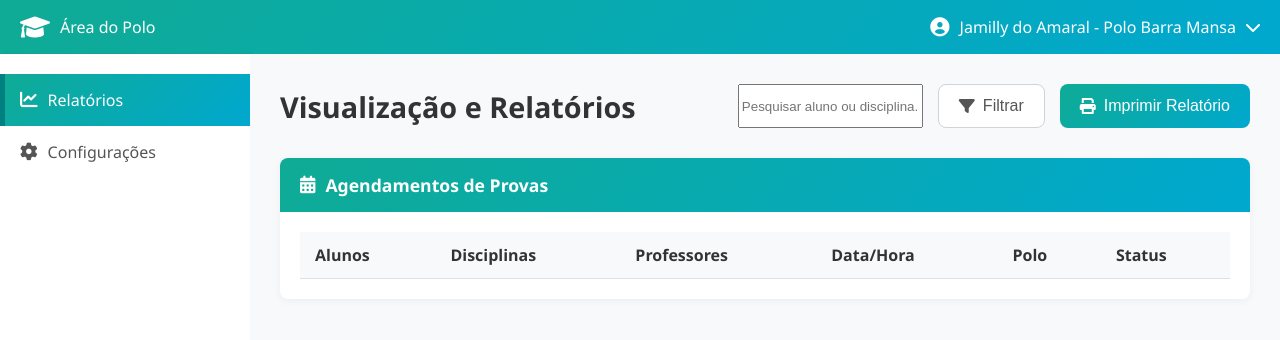
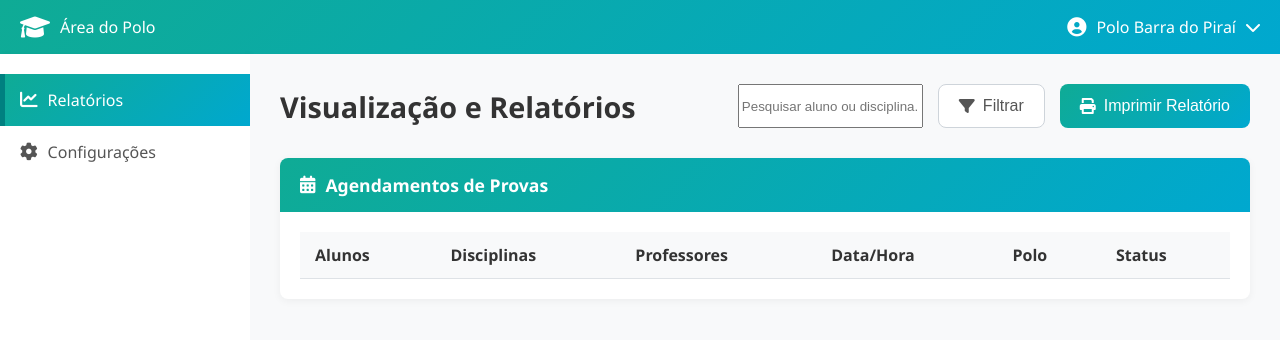
Before and after one commit to Kuasne/RC-ADS, a plain HTML site: page dashboardpolo.html in a window 1280 px wide. Drawn offline with Linux system fonts and the light colour scheme.

Commit message:
Ajustes HTML Polo

```diff
--- a/dashboardpolo.html
+++ b/dashboardpolo.html
@@ -84,7 +84,7 @@
     </div>
     <div class="header-right">
       <i class="fas fa-user-circle"></i>
-      <span>Jamilly do Amaral - Polo Barra Mansa</span>
+      <span>Polo Barra do Piraí</span>
       <i class="fas fa-chevron-down"></i>
     </div>
   </div>
@@ -206,7 +206,7 @@
         <label><input type="radio" name="poloFiltro" value="Todos" checked> Todos os Polos</label>
         <label><input type="radio" name="poloFiltro" value="Barra Mansa"> Barra Mansa</label>
         <label><input type="radio" name="poloFiltro" value="Volta Redonda"> Volta Redonda</label>
-        <label><input type="radio" name="poloFiltro" value="Angra dos Reis"> Angra dos Reis</label>
+        <label><input type="radio" name="poloFiltro" value="Barra do Pirai"> Barra do Piraí</label>
       </div>
       <div class="filter-actions">
         <button class="btn-confirm" id="applyFilterBtn">Aplicar</button>
```
